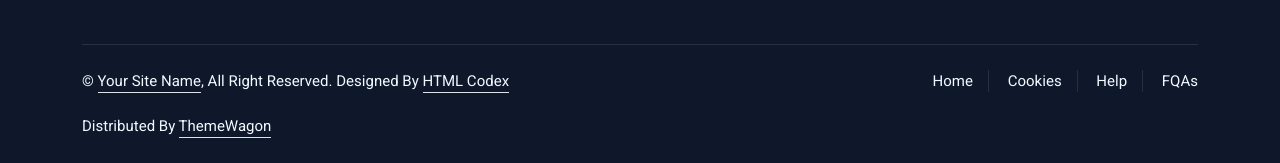
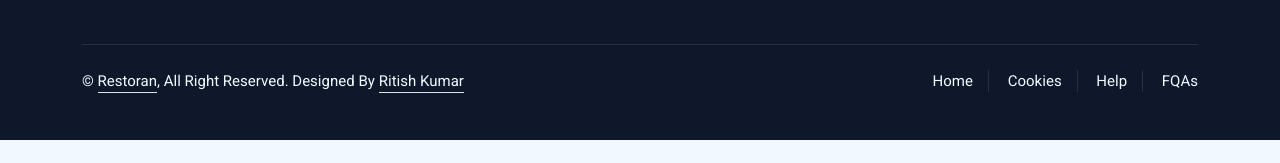
Before and after one commit to ritishkumar/Restoran, a plain HTML site: page index.html in a window 1280 px wide. Shown: the part 4596-4759 px from the top of the page. After the commit the page ends 4736 px from the top, so only its background shows below. Drawn offline with nearby package versions, Linux system fonts and the light colour scheme; animation ran at ten frames a second.

Commit message:
Update index.html

```diff
--- a/index.html
+++ b/index.html
@@ -788,11 +788,9 @@
                 <div class="copyright">
                     <div class="row">
                         <div class="col-md-6 text-center text-md-start mb-3 mb-md-0">
-                            &copy; <a class="border-bottom" href="#">Your Site Name</a>, All Right Reserved.
-
-							<!--/*** This template is free as long as you keep the footer author’s credit link/attribution link/backlink. If you'd like to use the template without the footer author’s credit link/attribution link/backlink, you can purchase the Credit Removal License from "https://htmlcodex.com/credit-removal". Thank you for your support. ***/-->
-							Designed By <a class="border-bottom" href="https://htmlcodex.com">HTML Codex</a><br><br>
-                            Distributed By <a class="border-bottom" href="https://themewagon.com" target="_blank">ThemeWagon</a>
+                            &copy; <a class="border-bottom" href="#">Restoran</a>, All Right Reserved.
+							Designed By <a class="border-bottom" href="#"> Ritish Kumar</a><br><br>
+<!--                             Distributed By <a class="border-bottom" href="https://themewagon.com" target="_blank"></a> -->
                         </div>
                         <div class="col-md-6 text-center text-md-end">
                             <div class="footer-menu">
```
